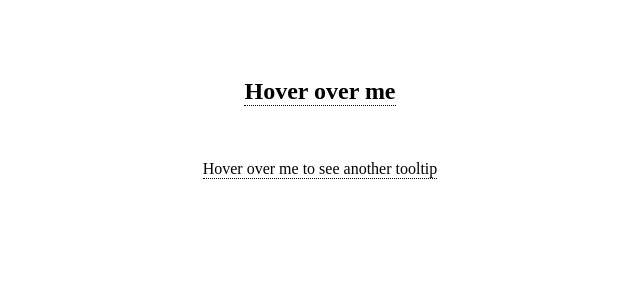
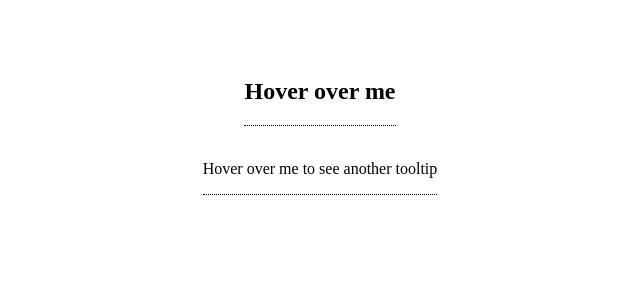
Before and after one commit to acciojob/react-composition-3-happydagar6, a React app: page / in a window 1280 px wide. Shown: the top 300 px of the page, without its empty margins (320-960 px from the left). Built offline with nearby package versions, Linux system fonts and the light colour scheme.

Commit message:
Refactor Tooltip component to simplify structure and enhance readability

```diff
--- a/src/components/App.js
+++ b/src/components/App.js
@@ -1,5 +1,6 @@
 import React from 'react';
 import Tooltip from './Tooltip';
+import '../styles/App.css'; // Add this exact line to apply the styles!
 
 const App = () => {
   return (
--- a/src/components/Tooltip.js
+++ b/src/components/Tooltip.js
@@ -3,54 +3,15 @@ import React, { useState } from 'react';
 const Tooltip = ({ text, children }) => {
   const [isVisible, setIsVisible] = useState(false);
 
-  // We clone the child element (like the <h2>) to inject the class, events, and styles directly into it
-  return React.cloneElement(
-    children,
-    {
-      className: `tooltip ${children.props.className || ''}`.trim(),
-
-      // Handle both standard React hovers and Cypress synthetic test hovers
-      onMouseEnter: () => setIsVisible(true),
-      onMouseLeave: () => setIsVisible(false),
-      onMouseOver: () => setIsVisible(true),
-      onMouseOut: () => setIsVisible(false),
-
-      // Inline styles to perfectly match the video's dotted underline without needing external CSS
-      style: {
-        ...children.props.style,
-        position: 'relative',
-        display: 'inline-block',
-        borderBottom: '1px dotted black',
-        cursor: 'pointer'
-      }
-    },
-
-    // 1. Keep the original text ("Hover over me")
-    ...React.Children.toArray(children.props.children),
-
-    // 2. Inject the tooltip box as a direct child, using a 'key' so React never drops it during tests
-    isVisible ? (
-      <div
-        key="tooltip-box"
-        className="tooltiptext"
-        style={{
-          backgroundColor: 'red',
-          color: 'white',
-          textAlign: 'center',
-          padding: '10px',
-          borderRadius: '5px',
-          position: 'absolute',
-          zIndex: 1,
-          bottom: '130%',
-          left: '50%',
-          transform: 'translateX(-50%)',
-          minWidth: '160px',
-          fontWeight: 'bold'
-        }}
-      >
-        {text}
-      </div>
-    ) : null
+  return (
+    <div
+      className="tooltip"
+      onMouseEnter={() => setIsVisible(true)}
+      onMouseLeave={() => setIsVisible(false)}
+    >
+      {children}
+      {isVisible && <div className="tooltiptext">{text}</div>}
+    </div>
   );
 };
 
```
